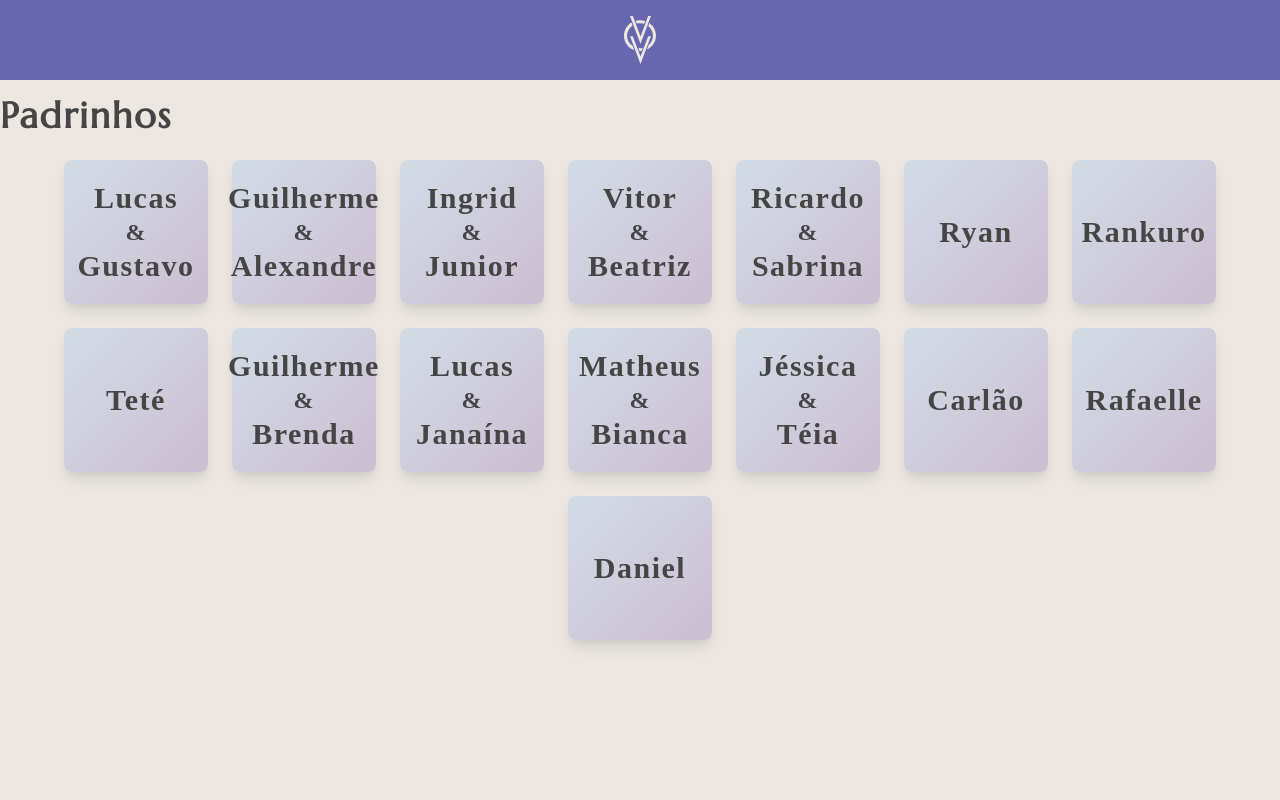
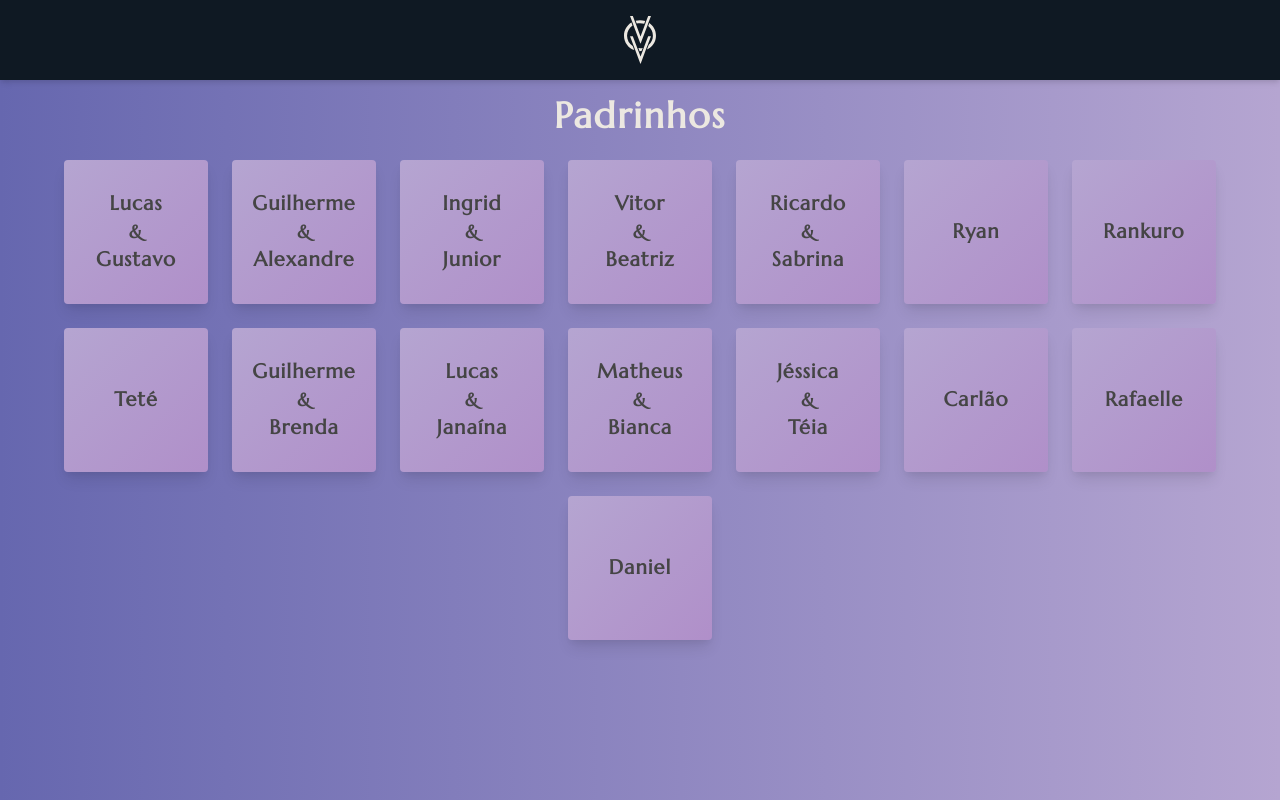
Before and after one commit to Victorb999/Padrinhos-VV, a Next.js app: page / in a window 1280 px wide. Built offline with nearby package versions, Linux system fonts and the light colour scheme; a web font is replaced by a local one.

Commit message:
Update 6 files

```diff
--- a/app/[slug]/page.tsx
+++ b/app/[slug]/page.tsx
@@ -1,18 +1,18 @@
 /* eslint-disable react/react-in-jsx-scope */
-import path from "path"
-import { promises as fs } from "fs"
-import { Groomsman, Member } from "../../services/types"
-import CardParallax from "../../components/card/cardParallax"
+import path from 'path'
+import { promises as fs } from 'fs'
+import { Groomsman, Member } from '../../services/types'
+import CardParallax from '../../components/card/cardParallax'
 interface PageProps {
   params: { slug: string }
 }
 
 export default async function Page({ params }: PageProps) {
-    const jsonDirectory = path.join(process.cwd(), "json")
+  const jsonDirectory = path.join(process.cwd(), 'json')
   //Read the json data file data.json
   const fileContents = await fs.readFile(
-        jsonDirectory + "/groomsmen.json",
-        "utf8"
+    jsonDirectory + '/groomsmen.json',
+    'utf8'
   )
   //Return the content of the data file in json format
 
@@ -41,11 +41,11 @@ export default async function Page({ params }: PageProps) {
       <div className="flex sm:flex-row flex-col justify-center  gap-16  p-4">
         {groomsmenFiltered?.members?.map((member: Member) => {
           return (
-                        <CardParallax key={member.id} className={"w-64 h-78"}>
+            <CardParallax key={member.id} className={'w-64 h-78'}>
               <div
-                                className="w-full h-full
+                className="w-full h-full holographic-effect
                                   flex flex-col justify-center items-center gap-2
-                                  bg-purple border-4 border-purple-light
+                                  bg-dark border-4 border-dark
                                   rounded-lg text-center text-white text-opacity-70"
               >
                 <img
--- a/app/layout.tsx
+++ b/app/layout.tsx
@@ -9,8 +9,8 @@ export default function RootLayout({
 }) {
   return (
     <html>
-      <body className="bg-body text-dark">
-        <div className="flex bg-purple p-4 items-center justify-center w-full">
+      <body className="bg-gradient-to-r from-purple to-purple-light text-dark">
+        <div className="flex bg-dark p-4 items-center justify-center w-full shadow-md shadow-black">
           <Link href="/">
             <img
               src="/logo-light.svg"
--- a/app/page.tsx
+++ b/app/page.tsx
@@ -6,8 +6,8 @@ export default async function IndexPage() {
   const data = await getPadrinhos()
 
   return (
-    <>
-      <h1 className="font-serif font-bold text-gray tracking-wider text-4xl mt-4">
+    <div className="flex flex-col items-center">
+      <h1 className="font-serif font-bold text-body tracking-wider text-4xl mt-4">
         Padrinhos
       </h1>
       <div className="flex flex-wrap gap-2 flex justify-center items-center mt-4">
@@ -18,8 +18,8 @@ export default async function IndexPage() {
               className="
             flex flex-col justify-center items-center
             gap-4 p-2 m-2
-            rounded-lg shadow-lg shadow-black
-            bg-gradient-to-br	from-purple-600 to-purple-700
+            rounded shadow-lg shadow-black
+            bg-gradient-to-br	from-purple-light to-purple-400
             w-36 h-36
             hover:opacity-75 transition
             transform hover:-translate-y-1 transition duration-300
@@ -33,10 +33,10 @@ export default async function IndexPage() {
                       key={member.id}
                       className="flex flex-col justify-center items-center"
                     >
-                      <span className="font-cursive font-bold text-gray tracking-wider text-3xl">
+                      <span className="font-serif font-bold text-gray tracking-wider text-xl">
                         {member.nickName}
                       </span>
-                      <span className="font-cursive font-bold text-gray tracking-wider text-2xl">
+                      <span className="font-serif font-bold text-gray tracking-wider text-lg">
                         {groomsman.members.length > 1 && index === 0 && ' &'}
                       </span>
                     </div>
@@ -47,6 +47,6 @@ export default async function IndexPage() {
           )
         })}
       </div>
-    </>
+    </div>
   )
 }
--- a/styles/globals.css
+++ b/styles/globals.css
@@ -2,3 +2,39 @@
 @tailwind base;
 @tailwind components;
 @tailwind utilities;
+
+.holographic-effect:before,
+.holographic-effect:after {
+  content: '';
+  position: absolute;
+  left: 0;
+  right: 0;
+  bottom: 0;
+  top: 0;
+  background-repeat: no-repeat;
+  opacity: 0.5;
+  mix-blend-mode: color-dodge;
+  transition: all 0.33s ease;
+  border-radius: 4px;
+}
+
+.holographic-effect:after {
+  background-image: url('https://assets.codepen.io/13471/sparkles.gif'),
+    url('https://assets.codepen.io/13471/holo.png'),
+    linear-gradient(
+      125deg,
+      #ff008450 15%,
+      #fca40040 30%,
+      #ffff0030 40%,
+      #00ff8a20 60%,
+      #00cfff40 70%,
+      #cc4cfa50 85%
+    );
+  background-position: 50% 50%;
+  background-size: 100%;
+  background-blend-mode: overlay;
+  z-index: 2;
+  filter: brightness(1) contrast(1);
+  transition: all 0.33s ease;
+  opacity: 0.46;
+}
--- a/tailwind.config.js
+++ b/tailwind.config.js
@@ -1,5 +1,9 @@
 module.exports = {
-  purge: ['./pages/**/*.{js,ts,jsx,tsx}', './components/**/*.{js,ts,jsx,tsx}','./app/**/*.{js,ts,jsx,tsx}',],
+  purge: [
+    './pages/**/*.{js,ts,jsx,tsx}',
+    './components/**/*.{js,ts,jsx,tsx}',
+    './app/**/*.{js,ts,jsx,tsx}',
+  ],
   darkMode: false, // or 'media' or 'class'
   theme: {
     screens: {
@@ -12,6 +16,7 @@ module.exports = {
       purple: '#6667AF',
       'purple-light': '#B5A5D1',
       dark: '#0F1923',
+      'purple-400': '#b08fc9',
       'purple-500': '#7D5677',
       'purple-600': '#d3dce6',
       'purple-700': '#cbbed1',
```
Lines whose indentation alone changed are shown as unchanged.
